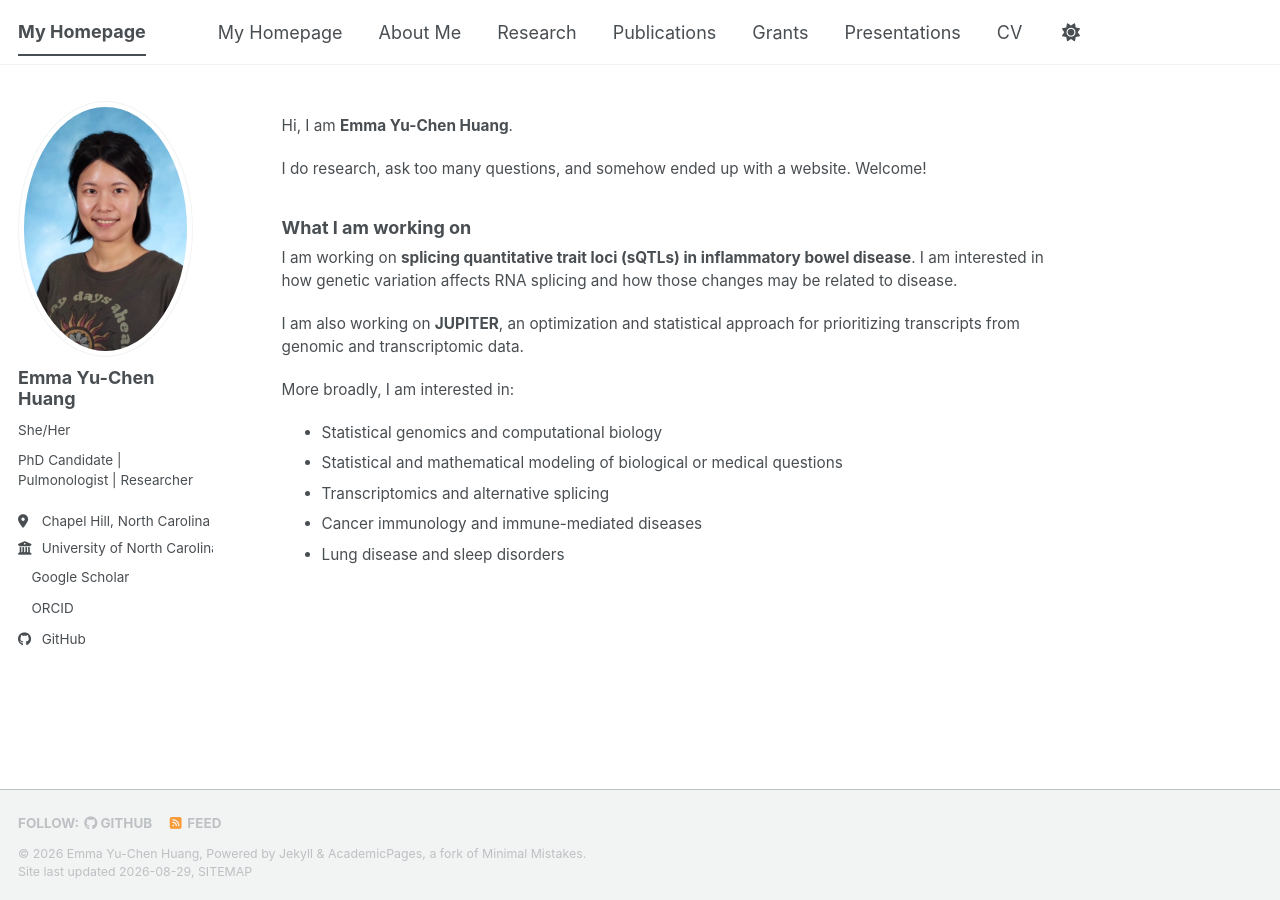
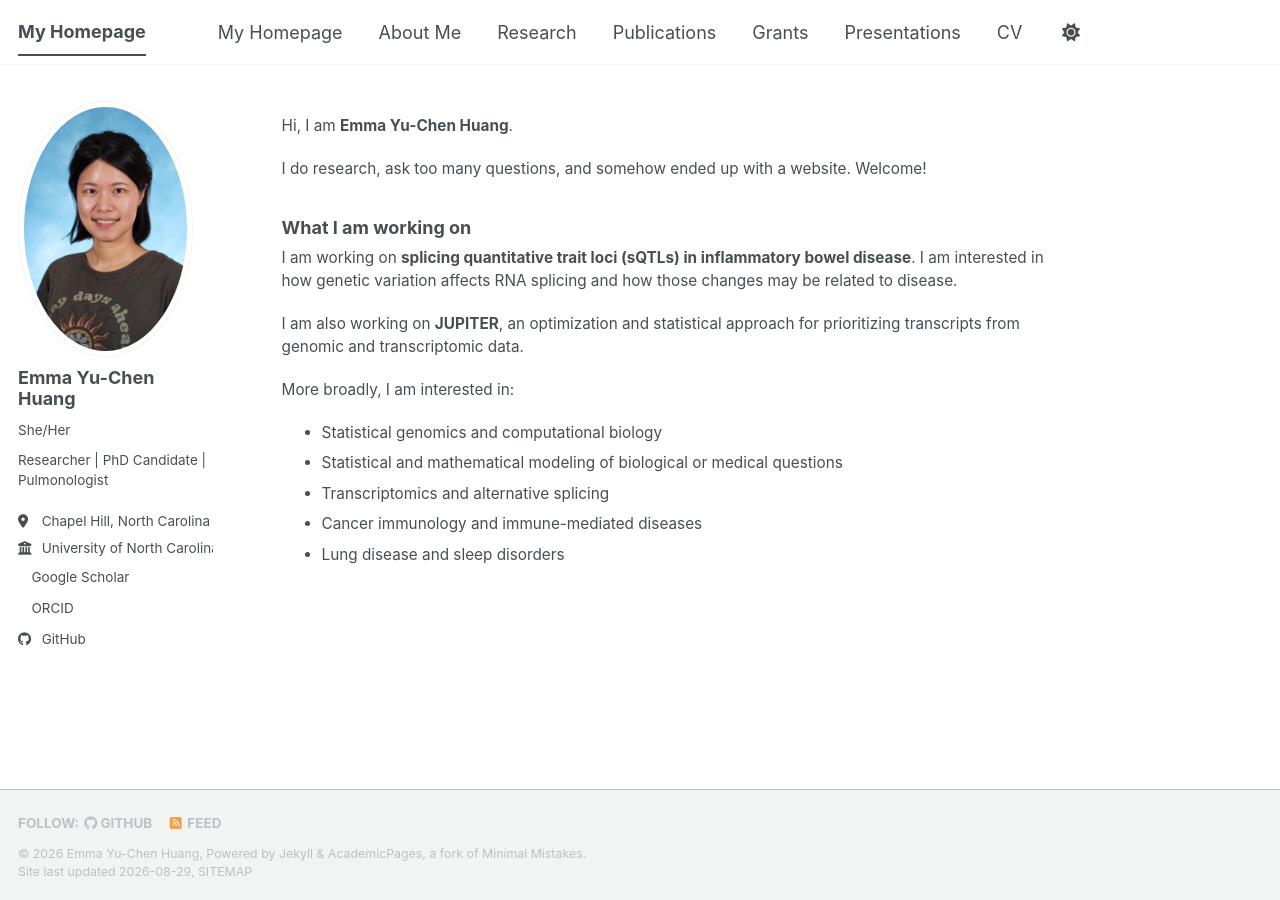
Before and after one commit to yuchen-hahaha/yuchen-hahaha.github.io, a Jekyll site: the page built from index.md, in a window 1280 px wide. Built offline with Jekyll 4.4.1, drawn with Linux system fonts in a browser that asks for light colours; a style sheet for code colours, icons or effects is not loaded.

```diff
--- a/_config.yml
+++ b/_config.yml
@@ -25,7 +25,7 @@ author:
   avatar           : "profile.png"
   name             : "Emma Yu-Chen Huang"
   pronouns         : "She/Her"
-  bio              : "PhD Candidate | Pulmonologist | Researcher"
+  bio              : "Researcher | PhD Candidate | Pulmonologist"
   location         : "Chapel Hill, North Carolina"
   employer         : "University of North Carolina at Chapel Hill"
   uri :
```
